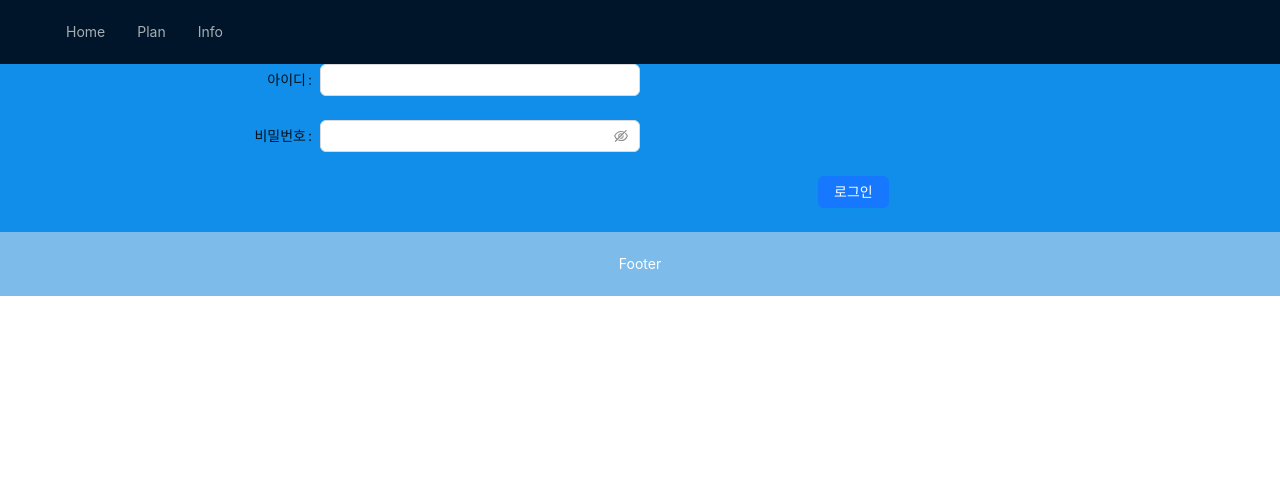
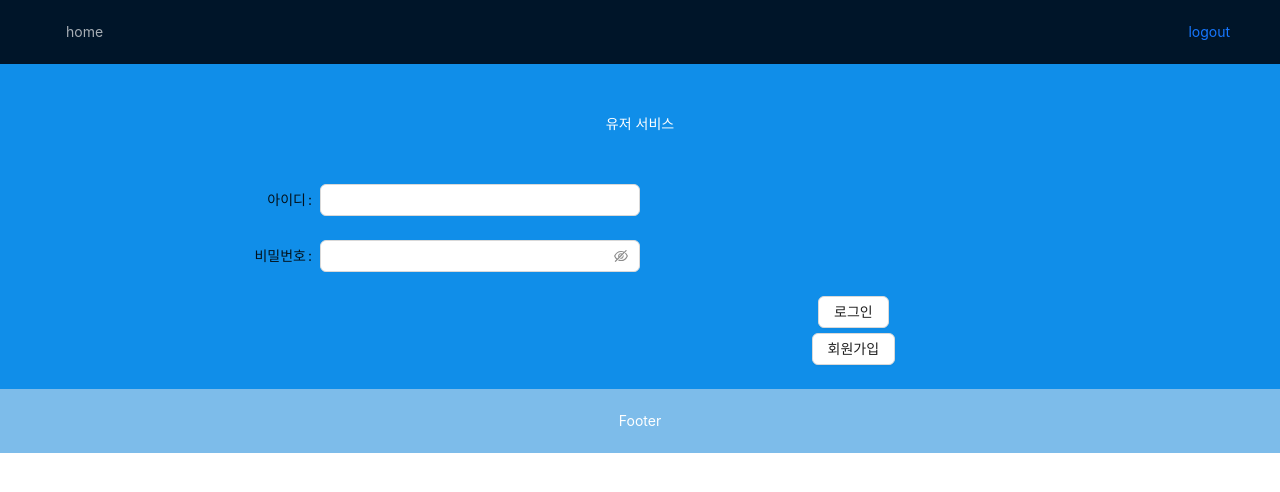
Before and after one commit to Jihn0118/tripjava, a Vue app in the folder Frontend/trip-java/: page /user/login in a window 1280 px wide. Shown: the top 492 px of the page. Built offline with nearby package versions, Linux system fonts and the light colour scheme.

Commit message:
feature: 중간

```diff
--- a/Frontend/trip-java/src/components/layout/TheHeadingNavbar.vue
+++ b/Frontend/trip-java/src/components/layout/TheHeadingNavbar.vue
@@ -1,41 +1,93 @@
 <script setup>
-import {ref} from 'vue';
+import { ref } from "vue";
+import { useMenuStore } from "@/stores/menu";
+import { storeToRefs } from "pinia";
+
+const menuStore = useMenuStore();
+
+const { menuList, menuList2 } = storeToRefs(menuStore);
+const { changeMenuState } = menuStore;
 
 const selectedKeys = ref(null);
+// import { useMenuStore } from "@/stores/menu";
+// import { storeToRefs } from "pinia";
+
+// const { menuList } = storeToRefs(menuStore);
+const logout = () => {
+  console.log("로그아웃!!!");
+  changeMenuState();
+};
 </script>
 
 <template>
   <a-layout-header>
-  <div class="logo" />
+    <div class="logo"></div>
     <a-menu
       v-model:selectedKeys="selectedKeys"
       theme="dark"
       mode="horizontal"
       :style="{ lineHeight: '64px' }"
       display="flex"
-      jusitfy="center"
+      justify-content="space-between"
     >
-    <a-menu-item key="2">
-      <router-link :to="{name:'home'}">Home</router-link>
+      <div class="header-space-between">
+        <div>
+          <a-menu-item v-for="menu in menuList" :key="menu.key">
+            <div v-if="menu.show">
+              <router-link :to="{ name: menu.routeName }">{{
+                menu.name
+              }}</router-link>
+            </div>
           </a-menu-item>
-    <a-menu-item key="1">
-      <router-link :to="{name:'plan'}">Plan</router-link>
+
+          <!-- <a-menu-item key="2">
+            <router-link :to="{ name: 'home' }">Home</router-link>
+          </a-menu-item>
+          <div v-for="(menu, index) in menuList" :key="menu.routeName">
+            <div v-if="menu.show">
+              <a-menu-item :key="index">
+                <router-link :to="{ name: menu.routeName }">{{
+                  menu.name
+                }}</router-link>
+              </a-menu-item>
+            </div>
+          </div> -->
+          <!-- <a-menu-item key="1">
+            <router-link :to="{ name: 'plan' }">Plan</router-link>
           </a-menu-item>
           <a-menu-item key="3">
-      <router-link :to="{name:'information'}">Info</router-link>
-    </a-menu-item>
+            <router-link :to="{ name: 'information' }">Info</router-link>
+          </a-menu-item> -->
+        </div>
+        <div>
+          <div v-for="menu2 in menuList2" :key="menu2.routeName">
+            <div v-if="menu2.show">
+              <div v-if="menu2.routeName === 'user-logout'">
+                <router-link to="/" @click.prevent="logout">{{
+                  menu2.name
+                }}</router-link>
+              </div>
+              <div v-else>
+                <router-link :to="{ name: menu2.routeName }">{{
+                  menu2.name
+                }}</router-link>
+              </div>
+            </div>
+          </div>
+        </div>
+      </div>
     </a-menu>
   </a-layout-header>
 </template>
 
-
 <style scoped>
+.header-space-between {
+  width: 100%;
+  display: flex;
+  justify-content: space-between;
+}
 .ant-anchor-link {
   width: 10px;
-}
-
-.ant-affix, .css-dev-only-do-not-override-1qb1s0s {
-
 }
 </style>
 <style>
--- a/Frontend/trip-java/src/components/users/UserLogin.vue
+++ b/Frontend/trip-java/src/components/users/UserLogin.vue
@@ -19,11 +19,12 @@ const loginUser = ref({
 });
 
 const login = async () => {
-  console.log(loginUser.value);
+  console.log("UserLogin.vue 로그인!!!!");
   await userLogin(loginUser.value);
   let token = sessionStorage.getItem("accessToken");
   if (isLogin) {
     getUserInfo(token);
+    console.log("changeMenuState() 제발 호출!!!");
     changeMenuState();
   }
   router.push("/");
@@ -53,7 +54,12 @@ const login = async () => {
     </a-form-item> -->
 
     <a-form-item :wrapper-col="{ offset: 8, span: 16 }">
-      <a-button type="primary" @click="login">로그인</a-button>
+      <a-button @click.prevent="login">로그인</a-button>
+      <div>
+        <a-button style="margin-top: 5px">
+          <router-link :to="{ name: 'user-join' }">회원가입</router-link>
+        </a-button>
+      </div>
     </a-form-item>
   </a-form>
 </template>
--- a/Frontend/trip-java/src/components/users/UserMyPage.vue
+++ b/Frontend/trip-java/src/components/users/UserMyPage.vue
@@ -16,6 +16,7 @@
       <div class="ant-upload-text">Upload</div>
     </div>
   </a-upload>
+  마이페이지다
 </template>
 <script>
 import { ref } from "vue";
--- a/Frontend/trip-java/src/components/users/UserRegister.vue
+++ b/Frontend/trip-java/src/components/users/UserRegister.vue
@@ -31,6 +31,10 @@ const regist = async () => {
 };
 
 const checkUserId = async () => {
+  if (registUser.value.id == "") {
+    checkIdAnswer.value = "아이디를 입력하세요";
+    return;
+  }
   await checkId(registUser.value.id);
   if (isChecked.value === true) {
     id_input.disabled = true;
@@ -45,7 +49,6 @@ const checkUserId = async () => {
 </script>
 
 <template>
-  <div>
   <a-form layout="horizontal" style="max-width: 500px">
     <a-form-item label="아이디">
       <a-input
@@ -68,10 +71,7 @@ const checkUserId = async () => {
       <a-input v-model:value="registUser.userName" />
     </a-form-item>
     <a-form-item label="생년월일" name="birthday">
-        <a-date-picker
-          v-model:value="registUser.birthday"
-          format="YYYY-MM-DD"
-        />
+      <a-date-picker v-model:value="registUser.birthday" format="YYYY-MM-DD" />
     </a-form-item>
     <a-form-item label="성별">
       <a-radio-group v-model:value="registUser.gender">
@@ -88,13 +88,12 @@ const checkUserId = async () => {
     </a-form-item>
     <a-button @click="regist">회원가입</a-button>
   </a-form>
-  </div>
 </template>
 
 <style scoped>
 .avatar-uploader > .ant-upload {
-  width: 128px;
-  height: 128px;
+  width: 64px;
+  height: 64px;
 }
 .ant-upload-select-picture-card i {
   font-size: 32px;
--- a/Frontend/trip-java/src/router/index.js
+++ b/Frontend/trip-java/src/router/index.js
@@ -1,12 +1,11 @@
-import { createRouter, createWebHistory } from 'vue-router'
-import HomeView from '../views/HomeView.vue'
-
-import LoginRedirectView from '../views/LoginRedirectView.vue'
-import LoginView from '../views/LoginView.vue'
+import { createRouter, createWebHistory } from "vue-router";
+import HomeView from "../views/HomeView.vue";
+import LoginRedirectView from "../views/LoginRedirectView.vue";
+import LoginView from "../views/LoginView.vue";
 import Planview from "@/views/PlanView.vue";
 import InformationView from "@/views/InformationView.vue";
 import { storeToRefs } from "pinia";
-import { useMemberStore } from "@/stores/member"
+import { useMemberStore } from "@/stores/member";
 
 const onlyAuthUser = async (to, from, next) => {
   const memberStore = useMemberStore();
@@ -25,39 +24,33 @@ const onlyAuthUser = async (to, from, next) => {
   }
 };
 
-
 const router = createRouter({
   history: createWebHistory(import.meta.env.BASE_URL),
   routes: [
     {
-      path: '/',
-      name: 'home',
-      component: HomeView
+      path: "/",
+      name: "home",
+      component: HomeView,
     },
     {
-      path: '/oauth2/redirect',
-      name: 'oauth2_redirect',
-      component: LoginRedirectView
+      path: "/oauth2/redirect",
+      name: "oauth2_redirect",
+      component: LoginRedirectView,
     },
     {
-      path: '/member/login',
-      name: 'login',
-      component: LoginView
+      path: "/plan",
+      name: "plan",
+      component: Planview,
     },
     {
-      path: '/plan',
-      name: 'plan',
-      component: Planview
-    },
-    {
-      path: '/information',
-      name: 'information',
-      component: InformationView
+      path: "/information",
+      name: "information",
+      component: InformationView,
     },
     {
       path: "/user",
       name: "user",
-      // component: () => import("@/views/TheUserView.vue"),
+      component: () => import("@/views/TheUserView.vue"),
       children: [
         {
           path: "login",
@@ -69,20 +62,25 @@ const router = createRouter({
           name: "user-join",
           component: () => import("@/components/users/UserRegister.vue"),
         },
-        // {
-        //   path: "mypage",
-        //   name: "user-mypage",
-        //   beforeEnter: onlyAuthUser,
-        //   component: () => import("@/components/users/UserMyPage.vue"),
-        // },
+        {
+          path: "logout",
+          name: "user-logout",
+          component: () => import("@/components/users/UserLogin.vue"),
+        },
+        {
+          path: "mypage",
+          name: "user-mypage",
+          beforeEnter: onlyAuthUser,
+          component: () => import("@/components/users/UserMyPage.vue"),
+        },
         // {
         //   path: "modify/:userid",
         //   name: "user-modify",
         //   component: () => import("@/components/users/UserModify.vue"),
         // },
-      ]
-    }
-  ]
-})
+      ],
+    },
+  ],
+});
 
-export default router
+export default router;
--- a/Frontend/trip-java/src/stores/menu.js
+++ b/Frontend/trip-java/src/stores/menu.js
@@ -3,17 +3,34 @@ import { defineStore } from "pinia";
 
 export const useMenuStore = defineStore("menuStore", () => {
   const menuList = ref([
-    { name: "회원가입", show: true, routeName: "user-join" },
-    { name: "로그인", show: true, routeName: "user-login" },
-    { name: "내정보", show: false, routeName: "user-mypage" },
-    { name: "로그아웃", show: false, routeName: "user-logout" },
+    { name: "home", show: true, routeName: "home", key: "2" },
+    { name: "plan", show: false, routeName: "plan", key: "1" },
+    { name: "information", show: false, routeName: "information", key: "3" },
+    { name: "mypage", show: false, routeName: "user-mypage", key: "4" },
+  ]);
+
+  const menuList2 = ref([
+    { name: "logout", show: true, routeName: "user-logout" },
+    { name: "login", show: true, routeName: "user-login" },
   ]);
 
   const changeMenuState = () => {
-    menuList.value = menuList.value.map((item) => ({ ...item, show: !item.show }));
+    console.log("changeMenuState되니?");
+    menuList.value = menuList.value.map((item) => ({
+      ...item,
+      show: !item.show,
+    }));
+    menuList2.value = menuList2.value.map((item) => ({
+      ...item,
+      show: !item.show,
+    }));
+    menuList[0].value.show = true;
+    console.log("메뉴1: " + menuList.value);
+    console.log("메뉴2 :" + menuList2);
   };
   return {
     menuList,
+    menuList2,
     changeMenuState,
   };
 });
--- /dev/null
+++ b/Frontend/trip-java/src/views/TheUserView.vue
@@ -0,0 +1,10 @@
+<script setup></script>
+
+<template>
+  유저 서비스
+  <div>
+    <router-view></router-view>
+  </div>
+</template>
+
+<style scoped></style>
```
Lines whose indentation alone changed are shown as unchanged.
